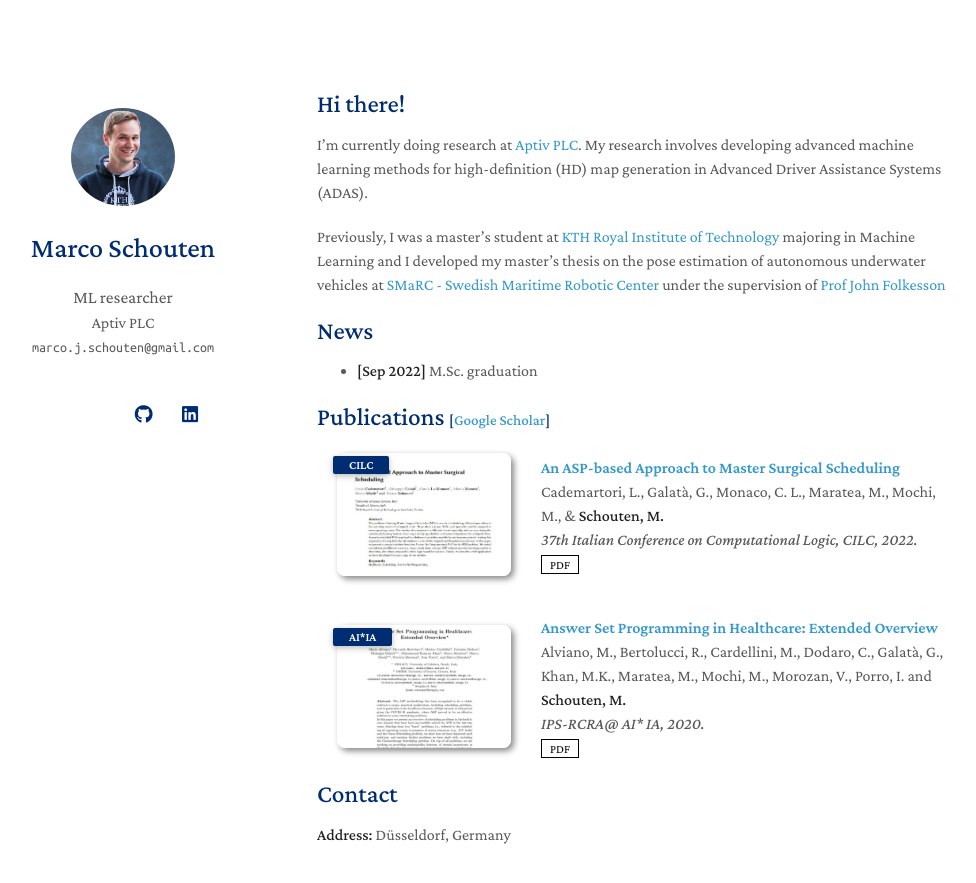
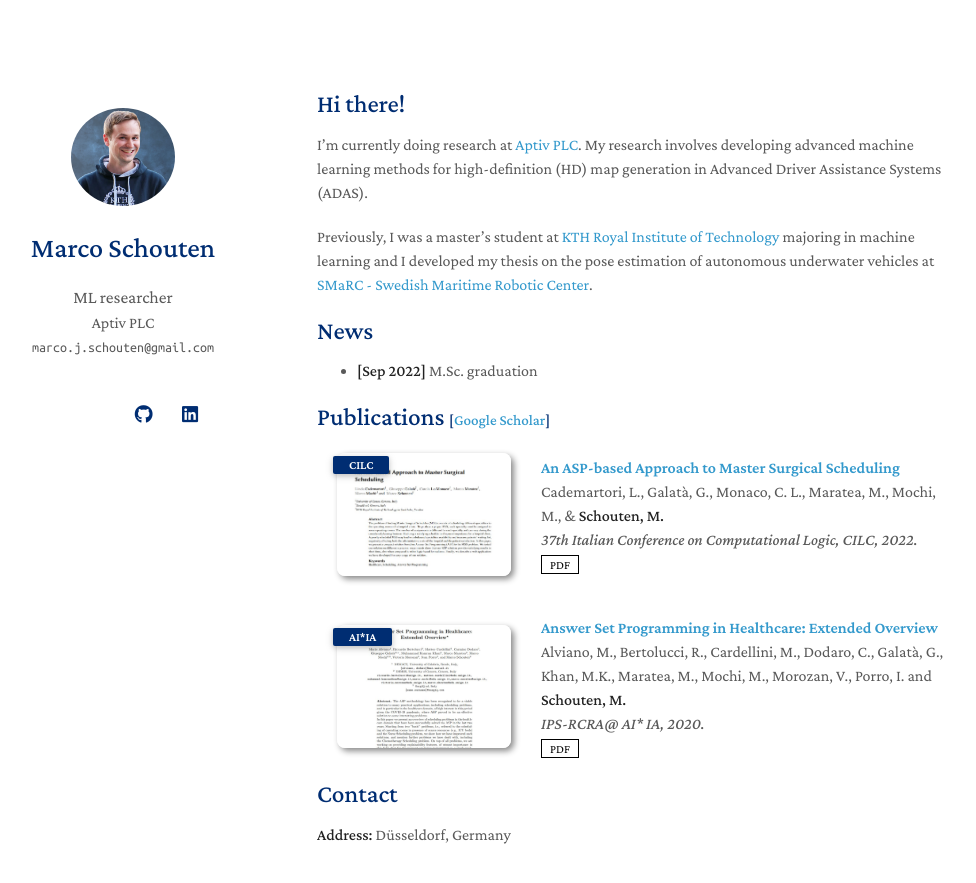
Before and after one commit to marcoschouten/marcoschouten.github.io, a Jekyll site: the page built from index.md, in a window 1280 px wide and 965 px high. Shown: the top 883 px of the window, without its empty margins (153-1129 px from the left). Built offline with Jekyll 4.4.1, drawn with Linux system fonts in a browser that asks for light colours; nearby versions of some CDN libraries; a style sheet for code colours, icons or effects is not loaded; our own code applies the rules of GitHub Pages for plain Markdown files.

Commit message:
asdasdfadsfdas

```diff
--- a/index.md
+++ b/index.md
@@ -8,7 +8,7 @@ layout: homepage
 I'm currently doing research at <a href="https://aptiv.com">Aptiv PLC</a>. My research involves developing advanced machine learning methods for high-definition (HD) map generation in Advanced Driver Assistance Systems (ADAS).
 
 
-Previously, I was a master's student at <a href="https://kth.se">KTH Royal Institute of Technology</a> majoring in Machine Learning and I developed my master's thesis on the pose estimation of autonomous underwater vehicles at <a href="https://smarc.se">SMaRC - Swedish Maritime Robotic Center</a> under the supervision of <a href="https://www.kth.se/profile/johnf">Prof John Folkesson</a>
+Previously, I was a master's student at <a href="https://kth.se">KTH Royal Institute of Technology</a> majoring in machine learning and I developed my thesis on the pose estimation of autonomous underwater vehicles at <a href="https://smarc.se">SMaRC - Swedish Maritime Robotic Center</a>.
 
 
 <!--
```
